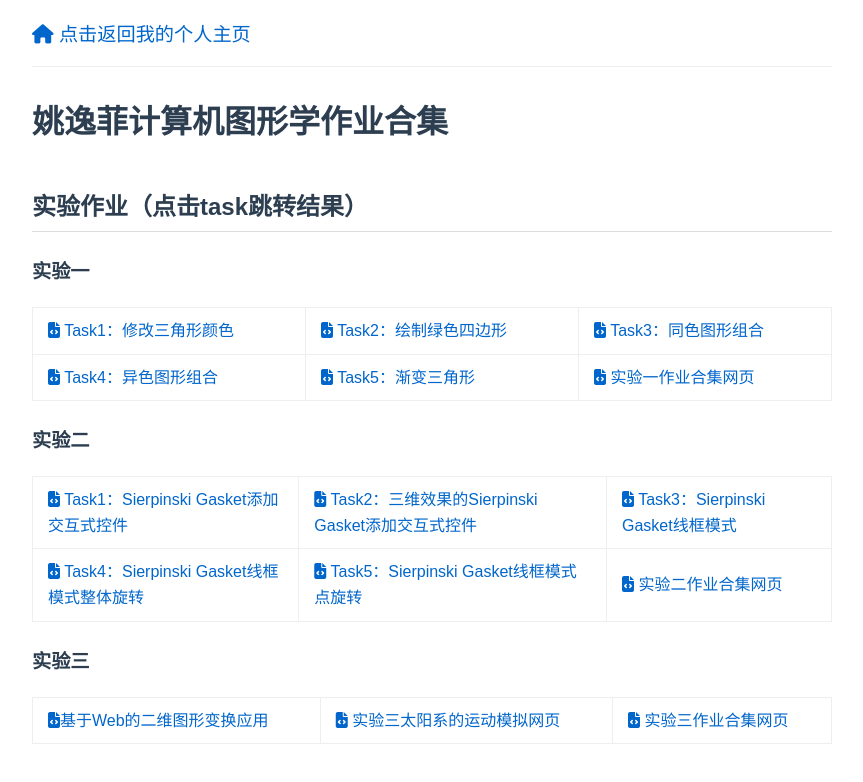
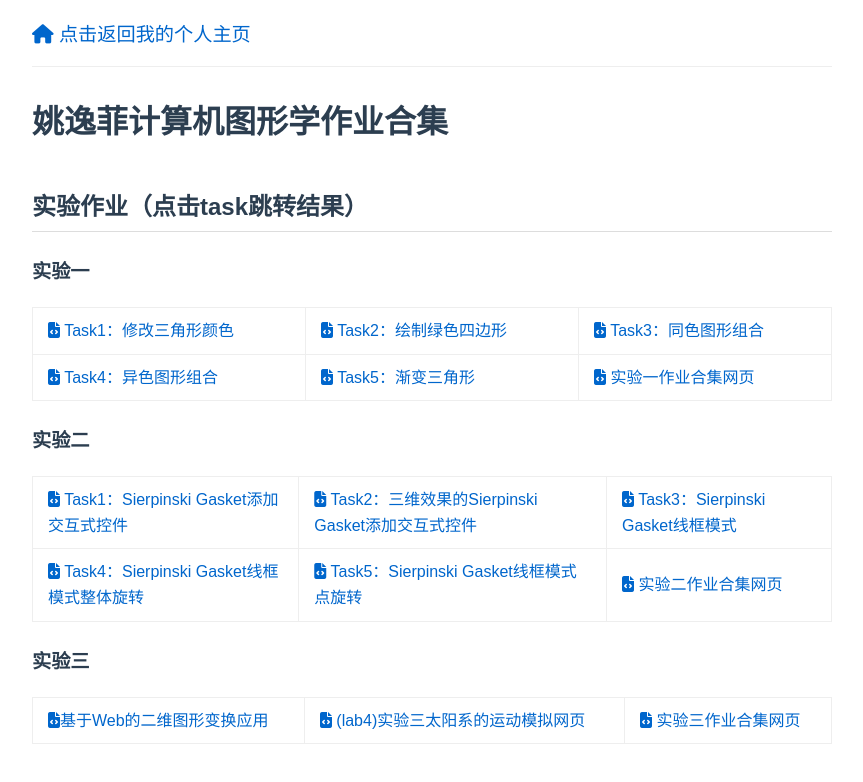
Before and after one commit to YifeiYao77/my1stweb.github.io, a plain HTML site: page conpicwork.html in a window 1280 px wide. Shown: the whole page, without its empty margins (208-1071 px from the left). Drawn offline with Linux system fonts and the light colour scheme.

Commit message:
Update conpicwork.html

```diff
--- a/conpicwork.html
+++ b/conpicwork.html
@@ -130,7 +130,7 @@
     <table>
         <tr>
             <td><a href="https://YifeiYao77.github.io/my1stweb.github.io/LAB/lab3/task.html"><i class="fas fa-file-code"></i>基于Web的二维图形变换应用</a></td>
-            <td><a href="https://YifeiYao77.github.io/my1stweb.github.io/LAB/lab3-solar system/index.html"><i class="fas fa-file-code"></i> 实验三太阳系的运动模拟网页</a></td>
+            <td><a href="https://YifeiYao77.github.io/my1stweb.github.io/LAB/lab3-solar system/index.html"><i class="fas fa-file-code"></i> (lab4)实验三太阳系的运动模拟网页</a></td>
             <td><a href="https://YifeiYao77.github.io/my1stweb.github.io/LAB/lab3/index.html"><i class="fas fa-file-code"></i> 实验三作业合集网页</a></td>
         </tr>
     </table>
```
